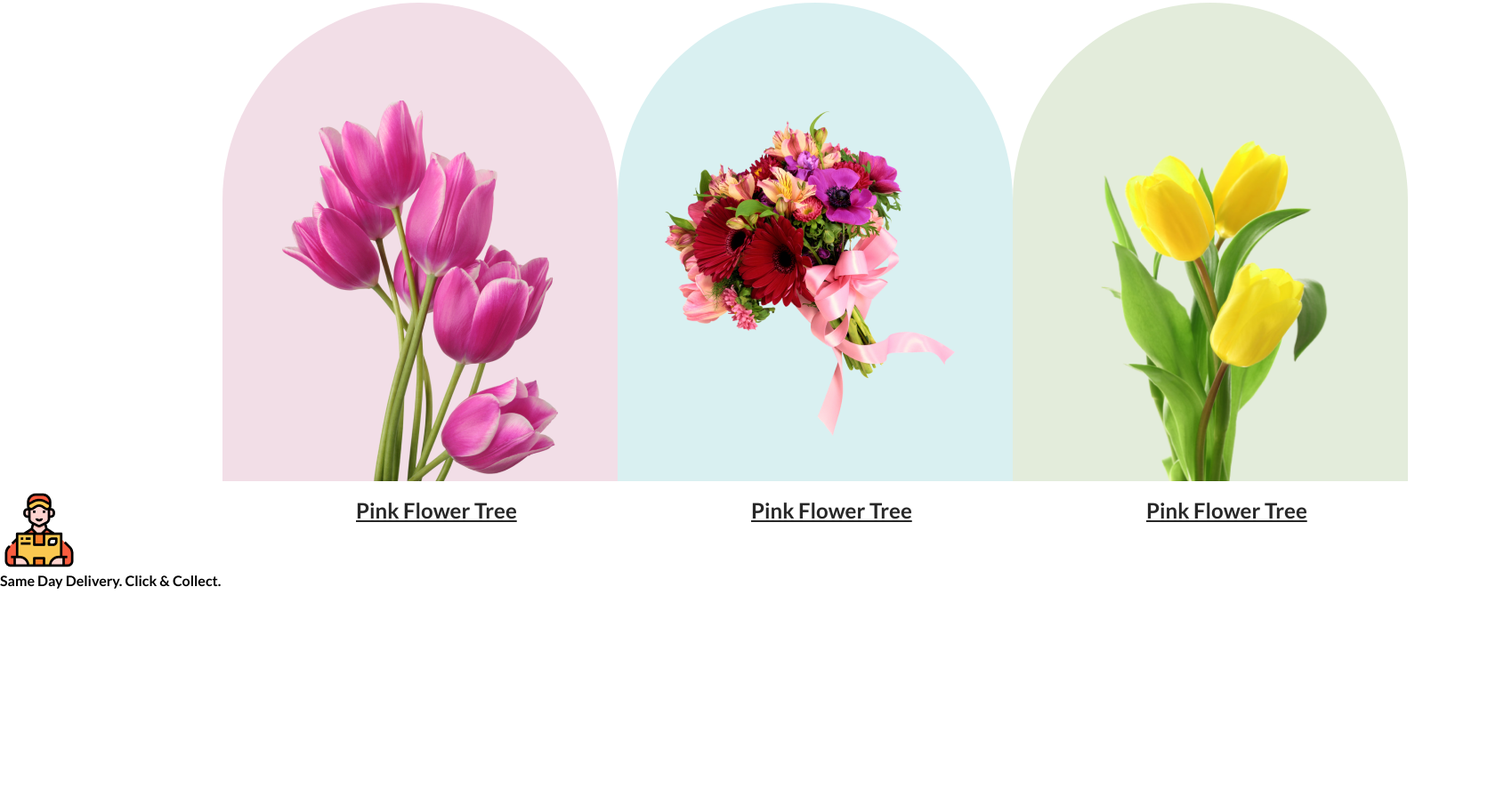
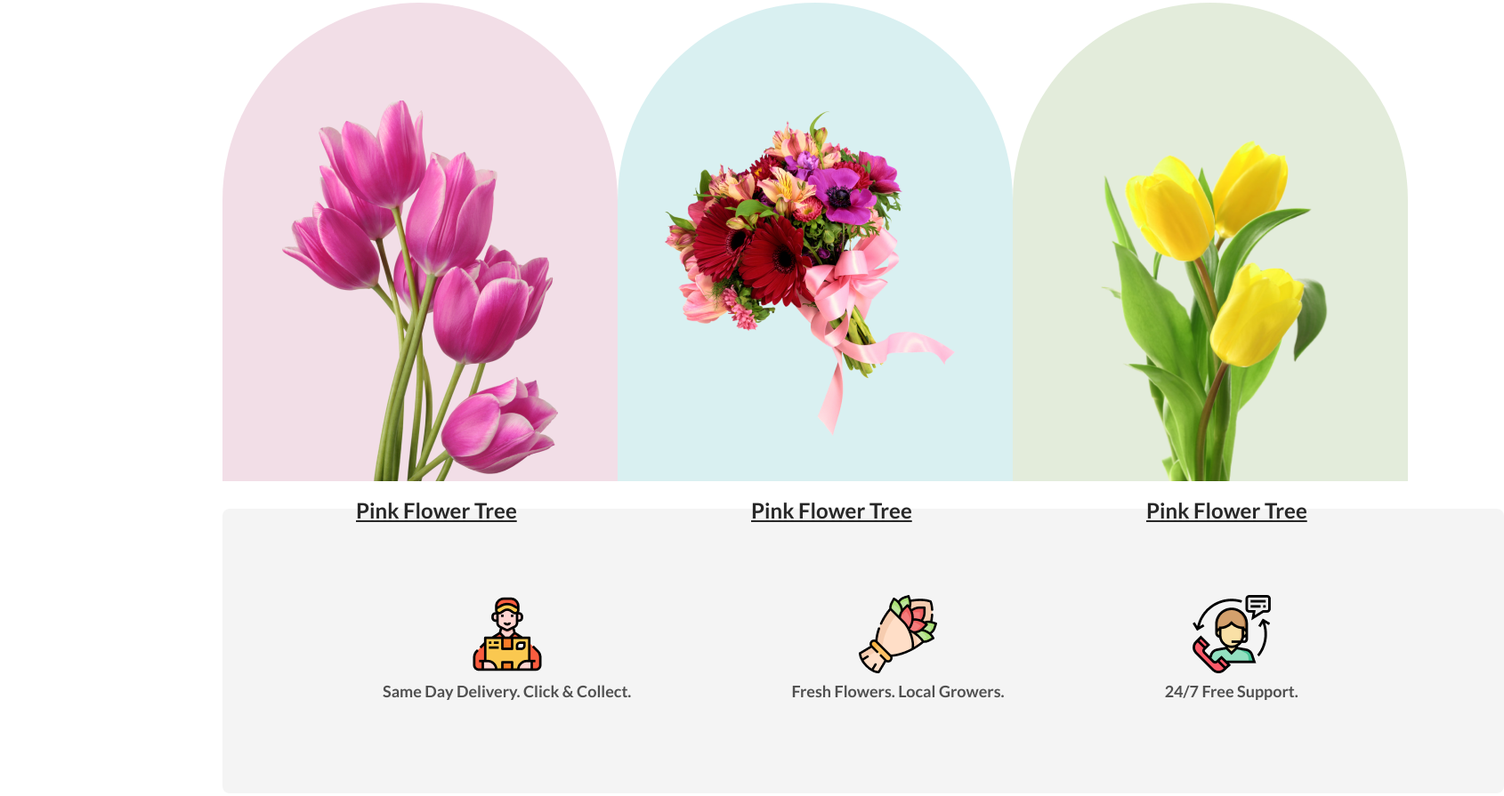
Before and after one commit to reyad-hasan/First-Assignment, a plain HTML site: page index.html in a window 1280 px wide. Shown: the part 1068-1963 px from the top of the page at 89% size, 1690 px wide, since content can reach past the window. Before the commit the page ends 1730 px from the top, so only its background shows below. Drawn offline with Linux system fonts and the light colour scheme.

Commit message:
completed same day delivery section

```diff
--- a/css/style.css
+++ b/css/style.css
@@ -53,7 +53,6 @@ header {
 .flower-container {
     height: 85vh;
     padding: 70px 250px;
-    /* display: flex; */
 }
 
 .flower-main-container {
@@ -130,3 +129,31 @@ header {
     padding-left: 150px;
     padding-top: 15px;
 }
+
+/* some day delivery section start from here */
+.some-day-container {
+    width: 1440px;
+    height: 320px;
+    border-radius: 8px;
+    background: rgba(39, 39, 39, 0.05);
+    margin: 20px 0px 90px 250px;
+    display: flex;
+    justify-content: space-between;
+}
+
+.some-main-container {
+    display: flex;
+    align-items: center;
+    text-align: center;
+}
+
+.some-box {
+    margin-left: 180px;
+}
+
+.some-box-title {
+    color: rgba(39, 39, 39, 0.80);
+    font-size: 18px;
+    font-weight: 600;
+    line-height: 35px;
+}
--- a/index.html
+++ b/index.html
@@ -67,6 +67,14 @@
                         <img src="flower/Group 57.png" alt="Group">
                         <h4 class="some-box-title">Same Day Delivery. Click & Collect.</h4>
                     </div>
+                    <div class="some-box">
+                        <img src="flower/Group 58.png" alt="Group">
+                        <h4 class="some-box-title">Fresh Flowers. Local Growers.</h4>
+                    </div>
+                    <div class="some-box">
+                        <img src="flower/Group 59.png" alt="Group">
+                        <h4 class="some-box-title">24/7 Free Support.</h4>
+                    </div>
                 </div>
             </div>
         </section>
```
